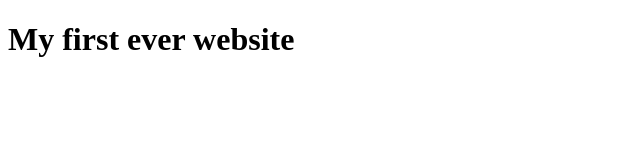
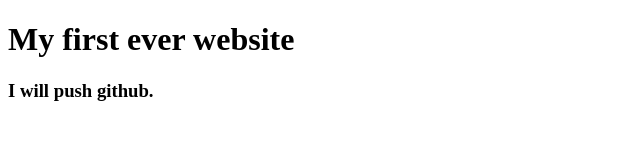
Before and after one commit to mkahmad02/my-website, a plain HTML site: page index.html in a window 1280 px wide. Shown: the whole page, without its empty margins (0-640 px from the left). Drawn offline with Linux system fonts and the light colour scheme.

Commit message:
learned github

```diff
--- a/index.html
+++ b/index.html
@@ -7,5 +7,6 @@
 </head>
 <body>
     <h1>My first ever website</h1>
+    <h3>I will push github.</h3>
 </body>
 </html>
```
